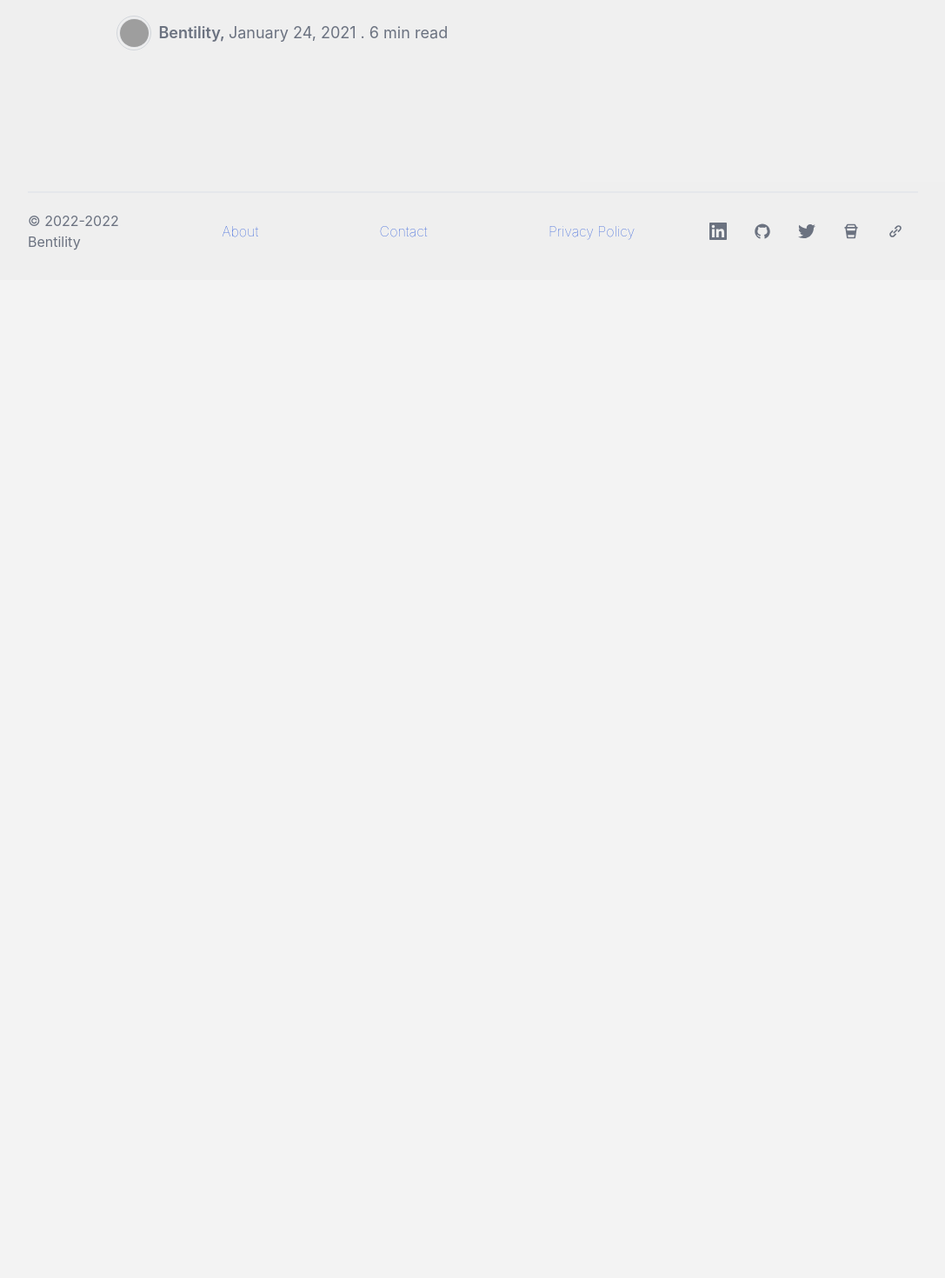
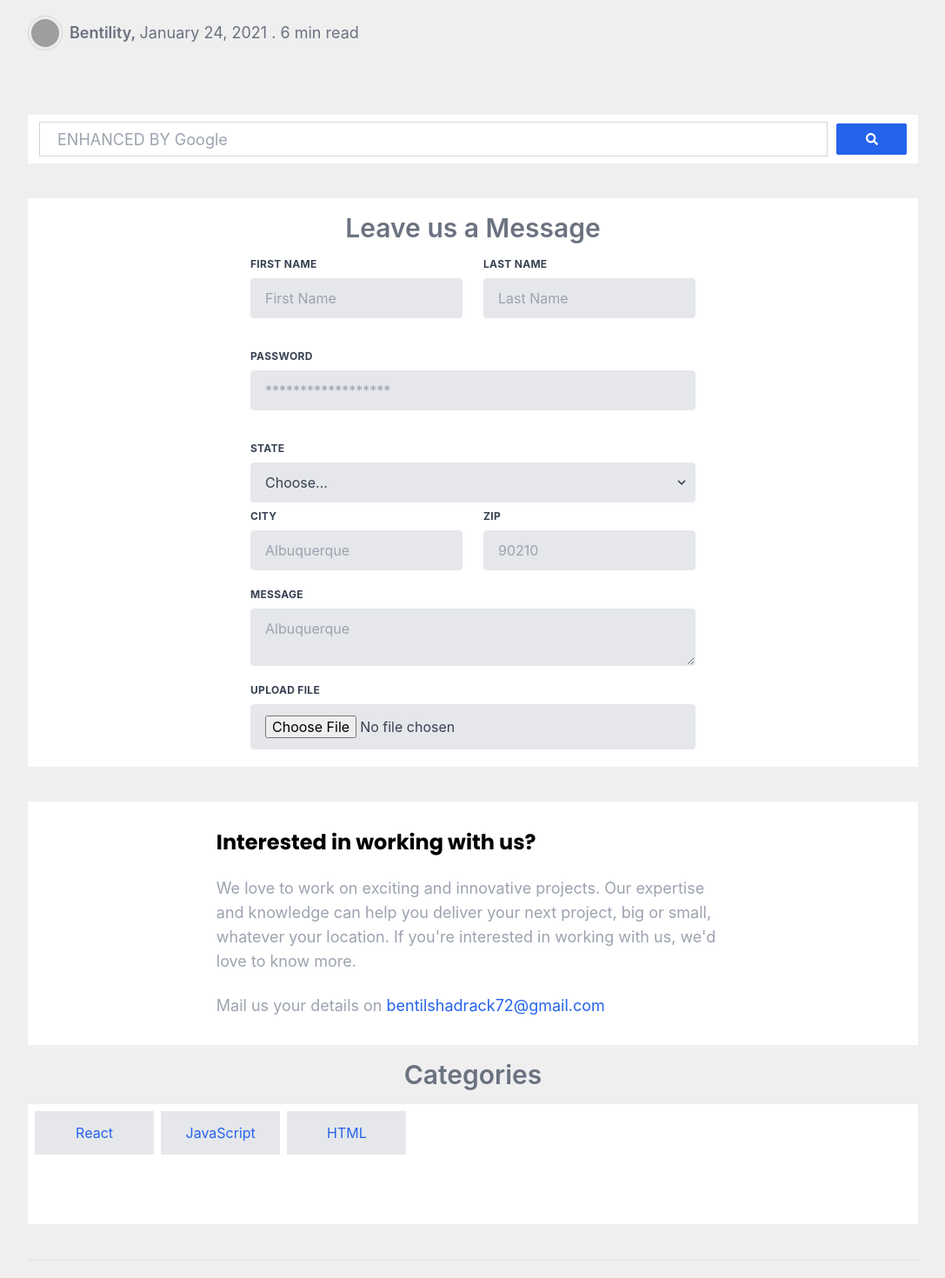
Before and after one commit to qbentil/bentility, a Next.js app: page /contact in a window 1280 px wide. Shown: the part 300-1770 px from the top of the page at 87% size, without its empty margins (96-1183 px from the left). Before the commit the page ends 800 px from the top, so only its background shows below. Built offline with nearby package versions, Linux system fonts and the light colour scheme; grey boxes are pictures that could not be loaded; a web font is replaced by a local one.

Commit message:
Update Contact Us page

```diff
--- a/pages/contact/index.tsx
+++ b/pages/contact/index.tsx
@@ -1,28 +1,43 @@
-import BlogHeader from '../../components/BlogHeader'
-import Footer from '../../components/Footer'
-import Head from 'next/head'
-import Hola from '../../components/Hola'
-import Navbar from '../../components/Navbar'
-import Pageheader from '../../components/PageHeader'
-import React from 'react'
+import AdBanner from "../../components/Ad";
+import BlogHeader from "../../components/BlogHeader";
+import Categories from "../../components/Categories";
+import Footer from "../../components/Footer";
+import Form from "../../components/Form";
+import Head from "next/head";
+import Hola from "../../components/Hola";
+import Navbar from "../../components/Navbar";
+import Newsletter from "../../components/Newsletter";
+import Pageheader from "../../components/PageHeader";
+import React from "react";
+import SearchBar from "../../components/Searchbar";
+import { Seperator } from "../../components/Seperator";
 
 const Contact = () => {
   return (
-        <div className={'items-center flex flex-col'}>
+    <div className={"items-center flex flex-col"}>
       <Head>
         <title>Bentility | Contact</title>
         <meta name="description" content="Bentil's Blog| Bentility" />
         <link rel="icon" href="/favicon.png" />
       </Head>
       <Navbar />
-          <main className={`md:w-[80%] min-h-[40vh] `}>
-          <Pageheader title='Contact Us' />
+      <main
+        className={`md:w-[100%] min-h-[40vh]  flex items-center justify-start flex-col`}
+      >
+        <Pageheader title="Contact Us" />
+        <SearchBar />
+        <div className={`md:w-[80%] w-[95%] min-h-[40vh] `}>
+          <Form />
+          <Seperator width={"10"} />
+          <AdBanner />
+          <Categories titlePosition="center" />
+        </div>
       </main>
 
       {/* Footer */}
       <Footer nav />
     </div>
-      )
-}
+  );
+};
 
-export default Contact
+export default Contact;
```
Lines whose indentation alone changed are shown as unchanged.
